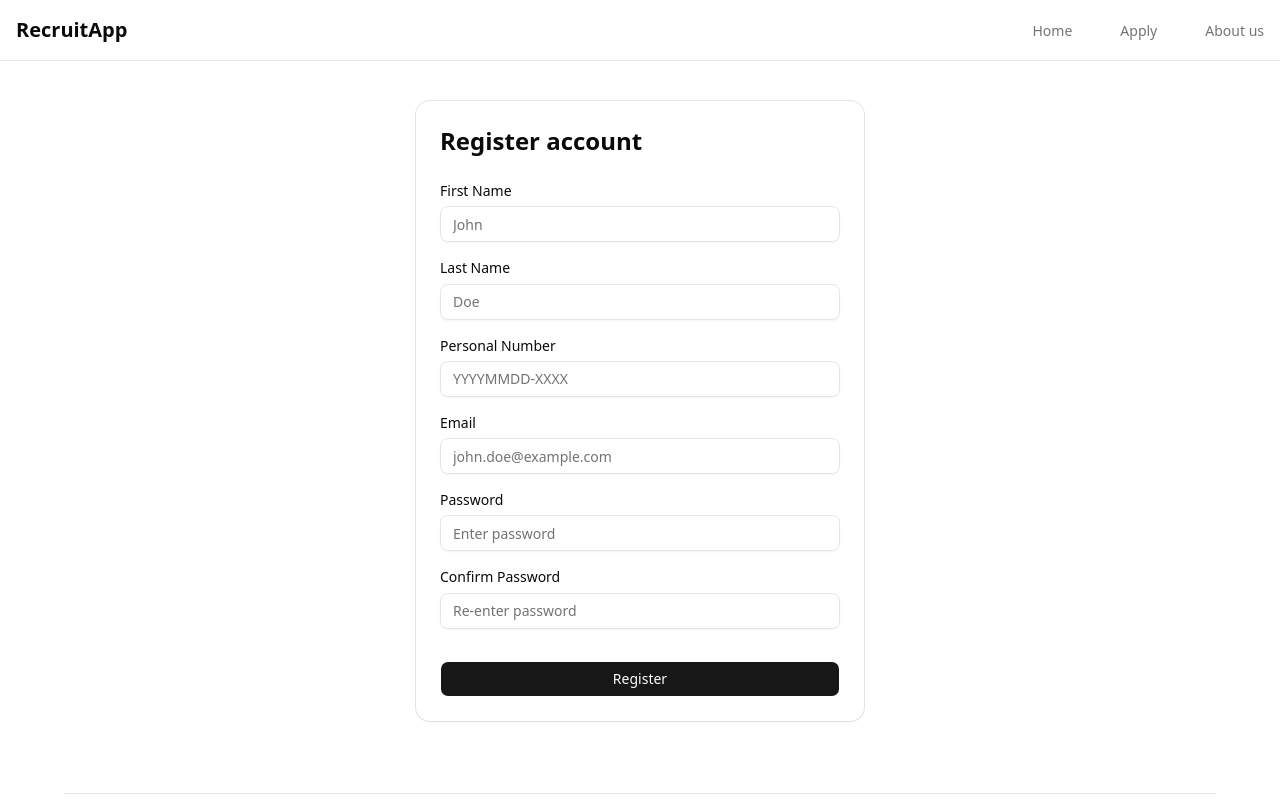
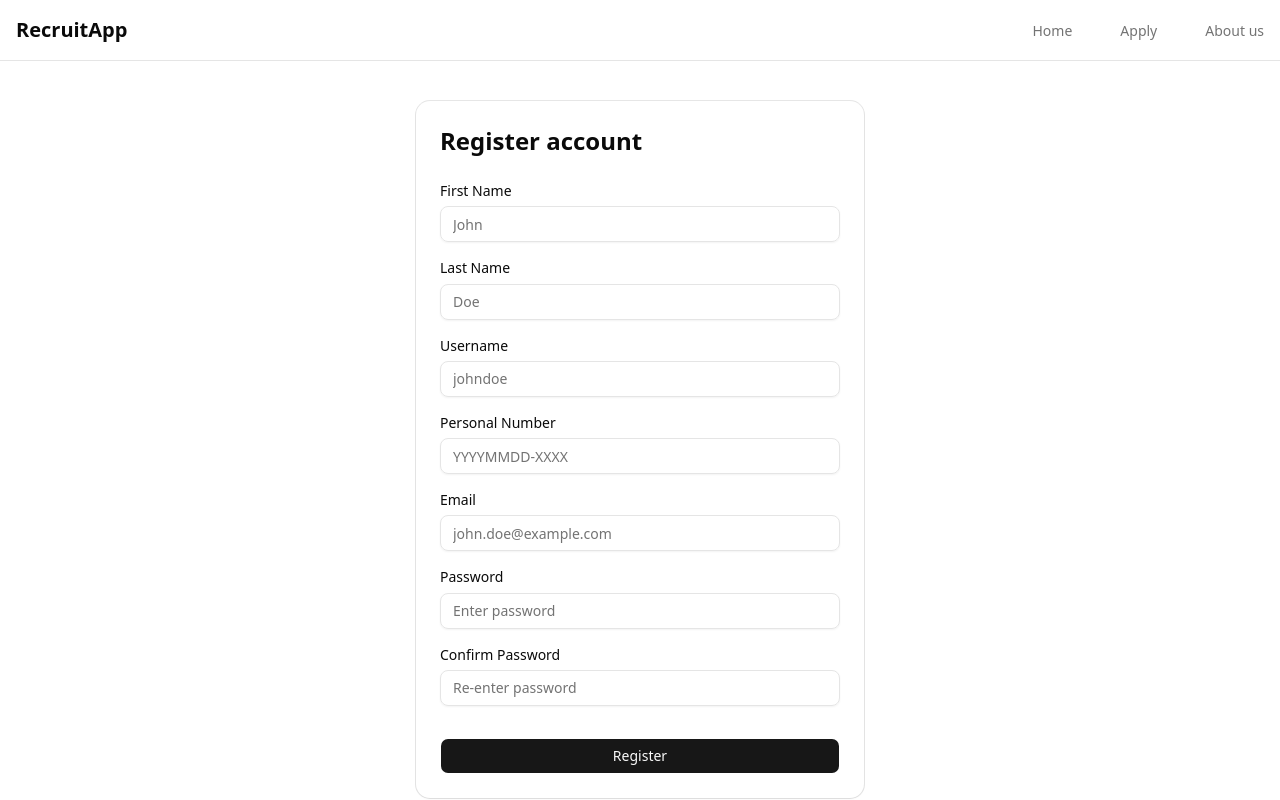
Before and after one commit to JonathanVarild/IV1201-group7-recruitment-application, a Next.js app: page /en/register in a window 1280 px wide. Shown: the top 800 px of the page. Built offline with nearby package versions, Linux system fonts and the light colour scheme.

Commit message:
Implemented missing username field

```diff
--- a/app/[locale]/register/page.tsx
+++ b/app/[locale]/register/page.tsx
@@ -21,6 +21,7 @@ const RegisterPage = () => {
     .object({
       firstName: z.string().min(2, t("validation.firstNameMin")),
       lastName: z.string().min(2, t("validation.lastNameMin")),
+      username: z.string().min(3, t("validation.usernameMin")),
       personalNumber: z.string().regex(/^\d{8}-\d{4}$|^\d{12}$/, t("validation.personalNumberInvalid")),
       email: z.string().email(t("validation.emailInvalid")),
       password: z
@@ -40,6 +41,7 @@ const RegisterPage = () => {
   const formFields: Array<{ name: keyof RegisterFormData; type: string }> = [
     { name: "firstName", type: "text" },
     { name: "lastName", type: "text" },
+    { name: "username", type: "text" },
     { name: "personalNumber", type: "text" },
     { name: "email", type: "email" },
     { name: "password", type: "password" },
--- a/messages/en.json
+++ b/messages/en.json
@@ -15,6 +15,7 @@
     "title": "Register account",
     "firstName": "First Name",
     "lastName": "Last Name",
+    "username": "Username",
     "personalNumber": "Personal Number",
     "email": "Email",
     "password": "Password",
@@ -24,6 +25,7 @@
     "placeholders": {
       "firstName": "John",
       "lastName": "Doe",
+      "username": "johndoe",
       "personalNumber": "YYYYMMDD-XXXX",
       "email": "john.doe@example.com",
       "password": "Enter password",
@@ -32,6 +34,7 @@
     "validation": {
       "firstNameMin": "First name must be at least 2 characters",
       "lastNameMin": "Last name must be at least 2 characters",
+      "usernameMin": "Username must be at least 3 characters",
       "personalNumberInvalid": "Invalid personal number format (YYYYMMDD-XXXX or YYYYMMDDXXXX)",
       "emailInvalid": "Invalid email address",
       "passwordMin": "Password must be at least 8 characters",
--- a/messages/sv.json
+++ b/messages/sv.json
@@ -15,6 +15,7 @@
     "title": "Registrera konto",
     "firstName": "Förnamn",
     "lastName": "Efternamn",
+    "username": "Användarnamn",
     "personalNumber": "Personnummer",
     "email": "E-post",
     "password": "Lösenord",
@@ -24,6 +25,7 @@
     "placeholders": {
       "firstName": "Anna",
       "lastName": "Andersson",
+      "username": "användarnamn",
       "personalNumber": "ÅÅÅÅMMDD-XXXX",
       "email": "anna.andersson@example.com",
       "password": "Ange lösenord",
@@ -32,6 +34,7 @@
     "validation": {
       "firstNameMin": "Förnamnet måste vara minst 2 tecken",
       "lastNameMin": "Efternamnet måste vara minst 2 tecken",
+      "usernameMin": "Användarnamnet måste vara minst 3 tecken",
       "personalNumberInvalid": "Ogiltigt personnummerformat (ÅÅÅÅMMDD-XXXX eller ÅÅÅÅMMDDXXXX)",
       "emailInvalid": "Ogiltig e-postadress",
       "passwordMin": "Lösenordet måste vara minst 8 tecken",
```
Also changed, not shown: 1 other file (tests, documents, lock files or other folders).
